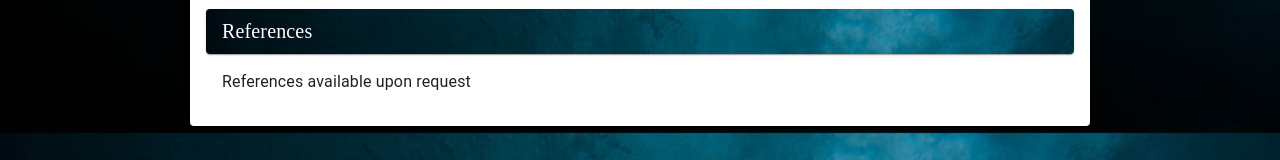
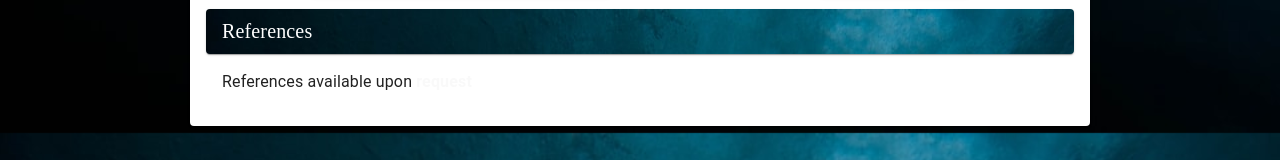
Before and after one commit to listenToRipley/nataliekendrick, a React (Create React App) app: page /resume in a window 1280 px wide. Shown: the part 2746-2906 px from the top of the page. Built offline with nearby package versions, Linux system fonts and the light colour scheme.

Commit message:
add link

```diff
--- a/src/Components/ResumeRef.js
+++ b/src/Components/ResumeRef.js
@@ -33,7 +33,7 @@ const ResumeRef = () => {
     <Paper className={classes.separates}>
       <ListItem className={classes.sectionTitle}>References</ListItem>
     </Paper>
-    <Typography className={classes.ref}>References available upon request</Typography>
+    <Typography className={classes.ref}>References available upon <a href='https://docs.google.com/spreadsheets/d/1xOWVDYFLIk4DrofA3K6GosPREidyfyjn-aBjJGK02M4/edit?usp=sharing'>request</a></Typography>
     </div>
   )
 }
```
